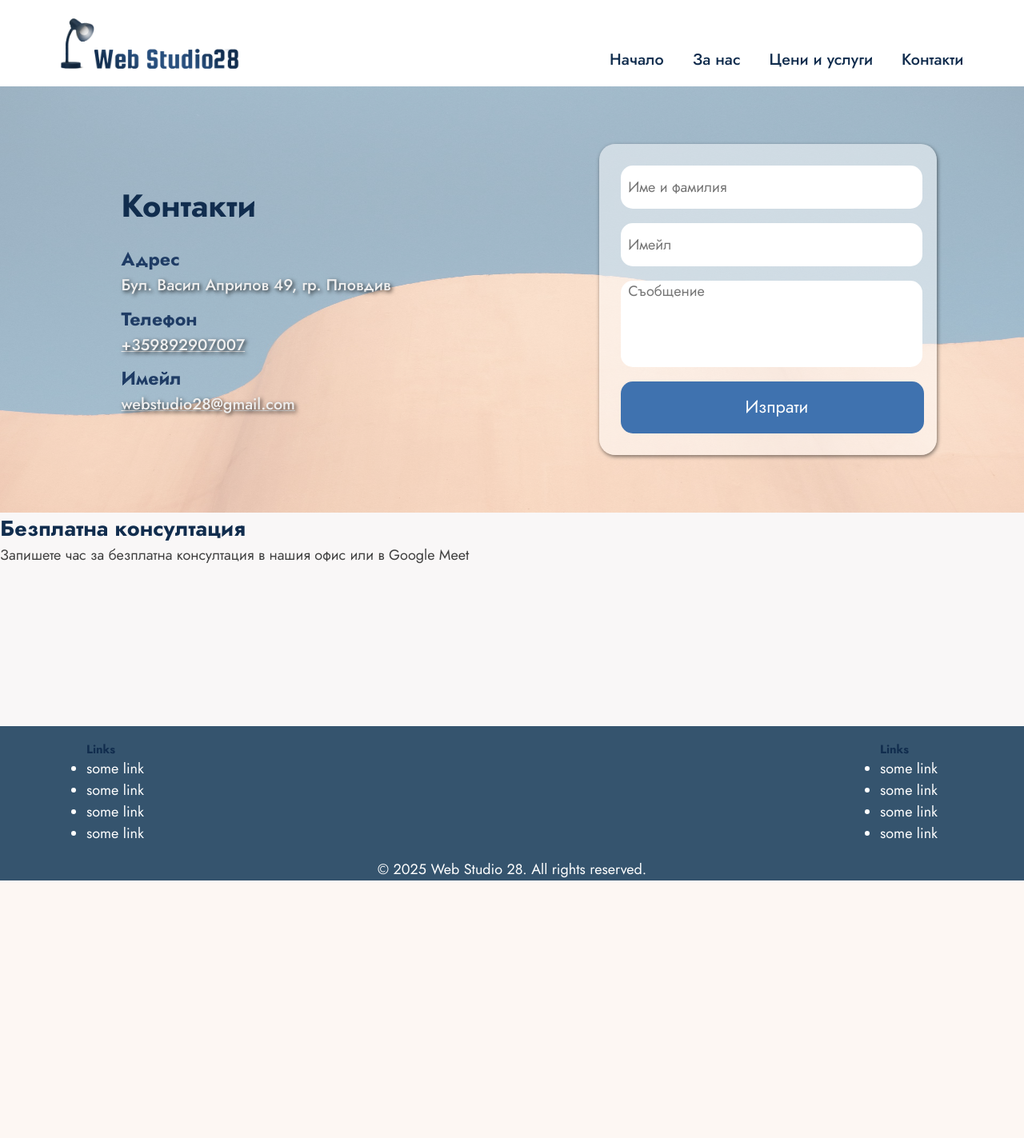
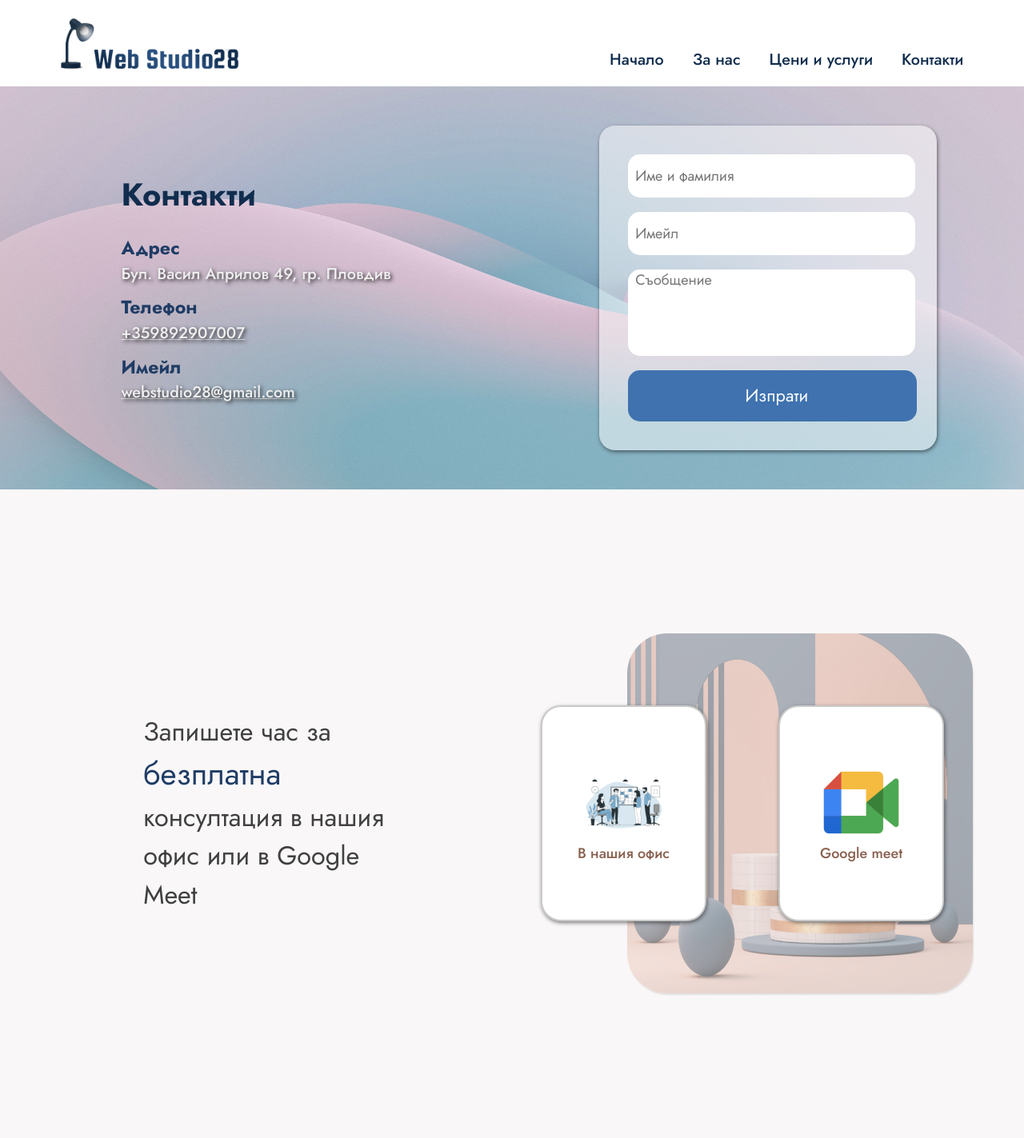
Before and after one commit to AndonGoshev/webstudio28, a Django app: page /contacts/ in a window 1280 px wide. Shown: the top 1423 px of the page at 80% size. Before the commit the page ends 1101 px from the top, so only its background shows below. Run offline with Django 5.2, Linux system fonts and the light colour scheme; grey boxes are pictures that could not be loaded.

Commit message:
contacts under construction

```diff
--- a/static/css/common/contacts/contacts-and-form.css
+++ b/static/css/common/contacts/contacts-and-form.css
@@ -1,11 +1,11 @@
 #contacts-and-form-wrapper {
     position: relative;
     width: 100%;
-    height: 100%;
     display: flex;
     justify-content: center;
     flex-wrap: wrap;
 }
+
 
 #contacts-background {
     position: absolute;
@@ -13,7 +13,7 @@
     height: 100%;
     z-index: 0;
     object-fit: cover;
-    opacity: 0.5;
+    opacity: 0.8;
 }
 
 #contacts-background img {
@@ -75,6 +75,7 @@
 #contact-form-wrapper {
     min-width: 570px;
     width: 50%;
+    height: 28em;
     display: flex;
     align-items: center;
     justify-content: center;
@@ -84,7 +85,7 @@
 #contact-form {
     width: 85%;
     background-color: rgba(255, 255, 255, 0.5);
-    padding: 1.5em;
+    padding: 2em;
     border-radius: 20px;
     box-shadow: 1px 2px 5px rgba(0, 0, 0, 0.5);
     display: flex;
--- a/static/css/common/contacts/contacts.css
+++ b/static/css/common/contacts/contacts.css
@@ -2,4 +2,5 @@
     width: 100%;
     display: flex;
     flex-direction: column;
+    gap: 10em;
 }
--- /dev/null
+++ b/static/css/common/contacts/location-section.css
@@ -0,0 +1,21 @@
+#location-wrapper {
+    width: 100%;
+    height: 30em;
+    margin-bottom: 2em;
+}
+
+#location-section {
+    margin: 0 auto;
+    width: 90%;
+    height: 100%;
+    overflow: hidden;
+    display: flex;
+    justify-content: center;
+    align-items: center;
+}
+
+#location-section iframe {
+    border-radius: 25px;
+    width: 100%;
+    height: 100%;
+}
--- /dev/null
+++ b/static/css/common/contacts/meeting-section.css
@@ -0,0 +1,112 @@
+#meeting-wrapper {
+    width: 100%;
+}
+
+#meeting-section {
+    width: 100%;
+    height: 25em;
+    display: flex;
+    flex-direction: column;
+    gap: 3em;
+    align-items: center;
+}
+
+#meeting-section h1 {
+    font-size: 2.5em;
+ color: #11193e;
+ background-image: linear-gradient(45deg, #11193e 30%, #2a347a 56%);
+ background-clip: text;
+ -webkit-background-clip: text;
+ -webkit-text-fill-color: transparent;
+}
+
+#meeting-options {
+    width: 90%;
+    display: flex;
+    flex-grow: 1;
+    justify-content: center;
+}
+
+#meeting-text {
+    font-size: 1.8em;
+    height: 100%;
+    width: 50%;
+    display: flex;
+    justify-content: center;
+    align-items: center;
+}
+
+#meeting-text p {
+    width: 60%;
+}
+
+#meeting-text span {
+    font-size: 1.2em;
+    color: #1f3c65;
+}
+
+#meeting-images {
+    padding: 0 2em;
+    position: relative;
+    height: 100%;
+    width: 50%;
+    display: flex;
+    justify-content: center;
+    align-items: center;
+    gap: 5em;
+}
+
+#meeting-bg {
+    position: absolute;
+    right: 0;
+    width: 75%;
+    height: 100%;
+    border-radius: 50px;
+    overflow: hidden;
+    box-shadow: 1px 2px 2px rgba(0, 0, 0, 0.2);
+    opacity: 0.5;
+}
+
+#meeting-bg img {
+    width: 100%;
+    height: 100%;
+}
+
+.meeting-image-section {
+    height: 15em;
+    width: 15em;
+    border-radius: 25px;
+    overflow: hidden;
+    box-shadow: 1px 2px 5px rgba(0, 0, 0, 0.5);
+    z-index: 1;
+    background-color: #fff;
+    display: flex;
+    flex-direction: column;
+    align-items: center;
+    justify-content: center;
+    border: 2px solid #cacaca;
+}
+
+.meeting-image-section a {
+    width: 100%;
+    display: flex;
+    align-items: center;
+    justify-content: center;
+}
+
+.meeting-image-section img {
+    width: 50%;
+    transition: 0.5s;
+    object-position: center;
+}
+
+.meeting-image-section p {
+    font-weight: 500;
+    color: #875f4d;
+}
+
+.meeting-image-section img:hover {
+    cursor: pointer;
+    width: 60%;
+    object-position: center;
+}
--- a/static/css/styles.css
+++ b/static/css/styles.css
@@ -19,3 +19,5 @@
 @import "common/pricing/actions-section.css";
 @import "common/contacts/contacts.css";
 @import "common/contacts/contacts-and-form.css";
+@import "common/contacts/meeting-section.css";
+@import "common/contacts/location-section.css";
--- a/templates/common/contacts/contacts-and-form.html
+++ b/templates/common/contacts/contacts-and-form.html
@@ -1,7 +1,7 @@
 {% load static %}
 <div id="contacts-and-form-wrapper">
 
-    <div id="contacts-background"><img src="{% static 'images/contacts.bg.jpg' %}"></div>
+    <div id="contacts-background"><img src="{% static 'images/contacts.bg1.jpg' %}"></div>
 
     <div id="contacts-wrapper">
 
--- a/templates/common/contacts/contacts.html
+++ b/templates/common/contacts/contacts.html
@@ -12,6 +12,8 @@
 
         {% include 'common/contacts/meeting-section.html' %}
 
+        {% include 'common/contacts/location.html' %}
+
     </div>
 
 {% endblock %}
--- /dev/null
+++ b/templates/common/contacts/location.html
@@ -0,0 +1,9 @@
+<div id="location-wrapper">
+
+    <div id="location-section">
+
+        <iframe src="https://www.google.com/maps/embed?pb=!1m18!1m12!1m3!1d2958.347730149683!2d24.730111076372722!3d42.142845148796646!2m3!1f0!2f0!3f0!3m2!1i1024!2i768!4f13.1!3m3!1m2!1s0x14acd1c92fd1e2dd%3A0xadf75277a3ce827b!2z0LYu0LouINCc0LvQsNC00LXQttC60Lgg0YXRitC70LzQn9C70L7QstC00LjQsiDQptC10L3RgtGK0YAsINCx0YPQuy4g4oCe0JLQsNGB0LjQuyDQkNC_0YDQuNC70L7QsuKAnCA0OSwgNDAwMiDQn9C70L7QstC00LjQsg!5e0!3m2!1sbg!2sbg!4v1741781582957!5m2!1sbg!2sbg" width="600" height="450" style="border:0;" allowfullscreen="" loading="lazy" referrerpolicy="no-referrer-when-downgrade"></iframe>
+
+    </div>
+
+</div>
--- a/templates/common/contacts/meeting-section.html
+++ b/templates/common/contacts/meeting-section.html
@@ -1,20 +1,39 @@
+{% load static %}
 <div id="meeting-wrapper">
 
     <div id="meeting-section">
 
-        <h2>Безплатна консултация</h2>
-
         <div id="meeting-options">
 
-            <div class="meeting-text">
+            <div id="meeting-text">
 
-                <p>Запишете час за безплатна консултация в нашия офис или в Google Meet</p>
+                <p>Запишете час за <span>безплатна</span> консултация в нашия офис или в Google Meet</p>
 
             </div>
 
-            <div class="meeting-card">
+            <div id="meeting-images">
 
-                <img src="">
+                <div id="meeting-bg">
+
+                    <img src="{% static 'images/meetings-bg.jpg' %}">
+
+                </div>
+
+                <div class="meeting-image-section">
+
+                    <a href="#"><img src="{% static 'images/live-meeting.png' %}"></a>
+
+                    <p>В нашия офис</p>
+
+                </div>
+
+                <div class="meeting-image-section">
+
+                    <a href="#"><img src="{% static 'images/remote-meeting.png' %}"></a>
+
+                    <p>Google meet</p>
+
+                </div>
 
             </div>
 
```
Also changed, not shown: static/images/contacts.bg1.jpg, static/images/meetings-bg.jpg (added), static/images/meetings-bg1.jpg (added), static/images/office-meeting.jpg (added), static/images/remote-meeting.png.
